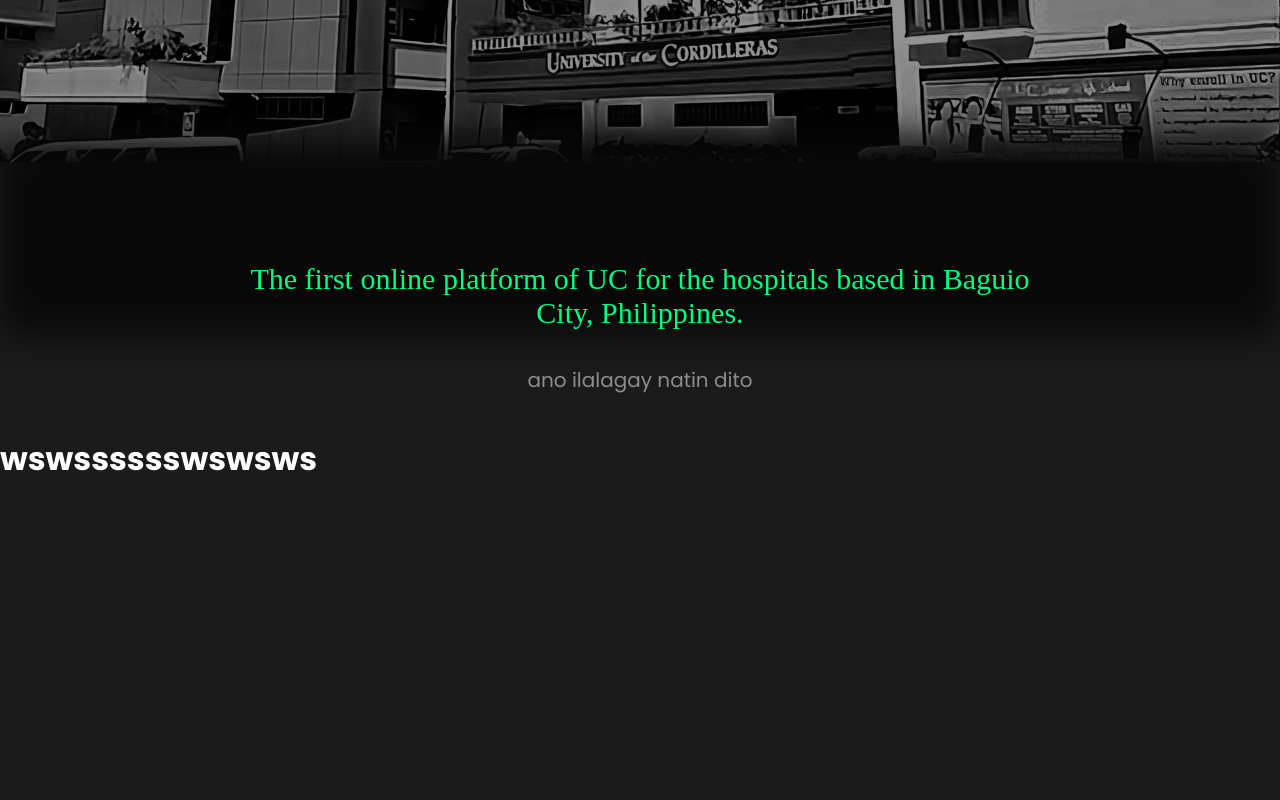
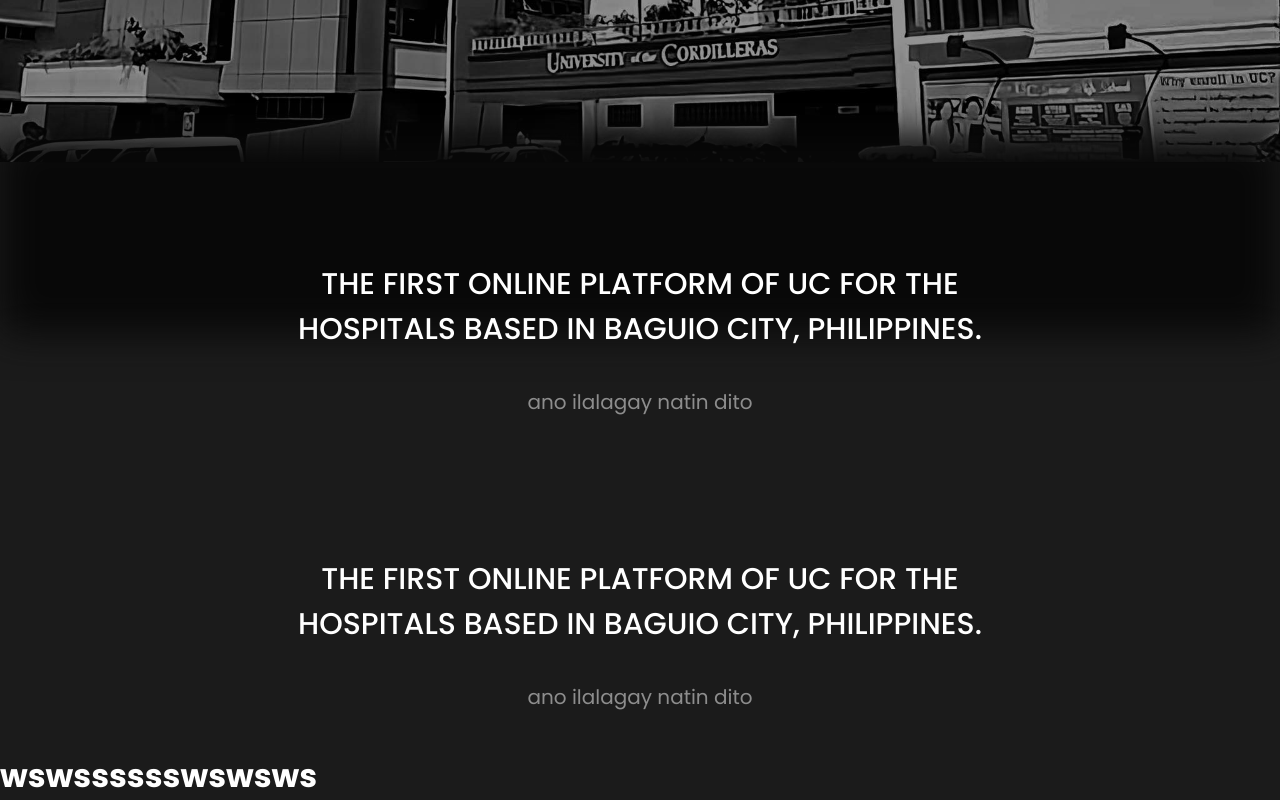
Before and after one commit to donyelqt/ucgastrobaguio, a Next.js app: page / in a window 1280 px wide. Shown: the part 697-1497 px from the top of the page. Before the commit the page ends 1180 px from the top, so only its background shows below. Built offline with nearby package versions, Linux system fonts and the light colour scheme.

Commit message:
update na naman

```diff
--- a/components/Expertise.js
+++ b/components/Expertise.js
@@ -0,0 +1,18 @@
+import { Title } from '@/components/common/Title';
+
+const Expertise = () => {
+  return (
+    <>
+      <section className="expertise">
+        <div className="container">
+          <div className='heading-title'>
+            <Title title="THE FIRST ONLINE PLATFORM OF UC FOR THE HOSPITALS BASED IN BAGUIO CITY, PHILIPPINES." />
+            <p>ano ilalagay natin dito</p>
+          </div>
+        </div>
+      </section>
+    </>
+  );
+}
+
+export default Expertise;
--- a/components/common/Title.js
+++ b/components/common/Title.js
@@ -20,6 +20,7 @@ export const TitleSm = ({ title }) => {
     return <h1 className={`title-sm`}>{title}</h1>
   }
 
- export const Title = ({ title, className }) => {
+
+  export const Title = ({ title, className }) => {
     return <h1 className={`${className} title`}>{title}</h1>
   }
--- a/package.json
+++ b/package.json
@@ -9,7 +9,7 @@
     "lint": "next lint"
   },
   "dependencies": {
-    "next": "^14.1.0",
+    "next": "^12.0.0",
     "react": "^18.2.0",
     "react-dom": "^18.2.0"
   },
--- a/pages/index.js
+++ b/pages/index.js
@@ -1,5 +1,6 @@
-import Hero from "./sections/Hero";
+
 import Head from "next/head";
+import Hero from "../sections/Hero";
 
 export default function Home() {
   return (
--- a/pages/sections/Hero.js
+++ /dev/null
@@ -1,25 +0,0 @@
-import { Logo, Title, TitleSm } from '@/components/common/Title';
-
-const Hero = () => {
-  return (
-    <>
-        <section className="hero">
-            <div className="container">
-                <Logo />
-                <h1 className='hero-title'><span className="green1">UC GastroBaguio</span> is an online platform for hospitals based in Baguio City, Philippines, mainly focused on gastroenteritis.</h1>
-            </div>
-        </section>
-        <div className='hero-sec'>
-          <div className='container'>
-            <div className='heading-title'>
-                 <Title title="The first online platform of UC for the hospitals based in Baguio City, Philippines." />
-                 <p>ano ilalagay natin dito</p>
-            </div>
-
-          </div>
-        </div>
-    </>
-  )
-}
-
-export default Hero
--- /dev/null
+++ b/sections/Hero.js
@@ -0,0 +1,26 @@
+import { Logo, TitleSm, Title } from '@/components/common/Title';
+import Expertise from '@/components/Expertise';
+
+const Hero = () => {
+  return (
+    <>
+      <section className="hero">
+        <div className="container">
+          <Logo />
+          <h1 className='hero-title'><span className="green1">UC GastroBaguio</span> is an online platform for hospitals based in Baguio City, Philippines, mainly focused on gastroenteritis.</h1>
+        </div>
+      </section>
+      <div className='hero-sec'>
+        <div className='container'>
+          <div className='heading-title'>
+            <Title title="THE FIRST ONLINE PLATFORM OF UC FOR THE HOSPITALS BASED IN BAGUIO CITY, PHILIPPINES." />
+            <p>ano ilalagay natin dito</p>
+          </div>
+        </div>
+      </div>
+      <Expertise />
+    </>
+  );
+}
+
+export default Hero;
--- a/styles/TitleLogo.module.scss
+++ b/styles/TitleLogo.module.scss
@@ -7,6 +7,7 @@
       font-size: 2rem;
       line-height: 2rem;
       margin-left: 1rem;
+
 
       span {
         font-size: 0.75rem;
--- a/styles/_common.scss
+++ b/styles/_common.scss
@@ -24,14 +24,16 @@
 .title {
   font-size: $xl-5;
   font-weight: 500;
-  font-family: 'Lucida Fax', cursive;
-  background: $green1;
+  background: $white;
   background-size: 100%;
   -webkit-background-clip: text;
   -moz-background-clip: text;
   -webkit-text-fill-color: transparent;
   -moz-text-fill-color: transparent;
 }
+
+
+
 .title-bg {
   font-size: 40px;
 }
```
Also changed, not shown: tsconfig.json (+23 -6 lines), 1 other file (tests, documents, lock files or other folders).
